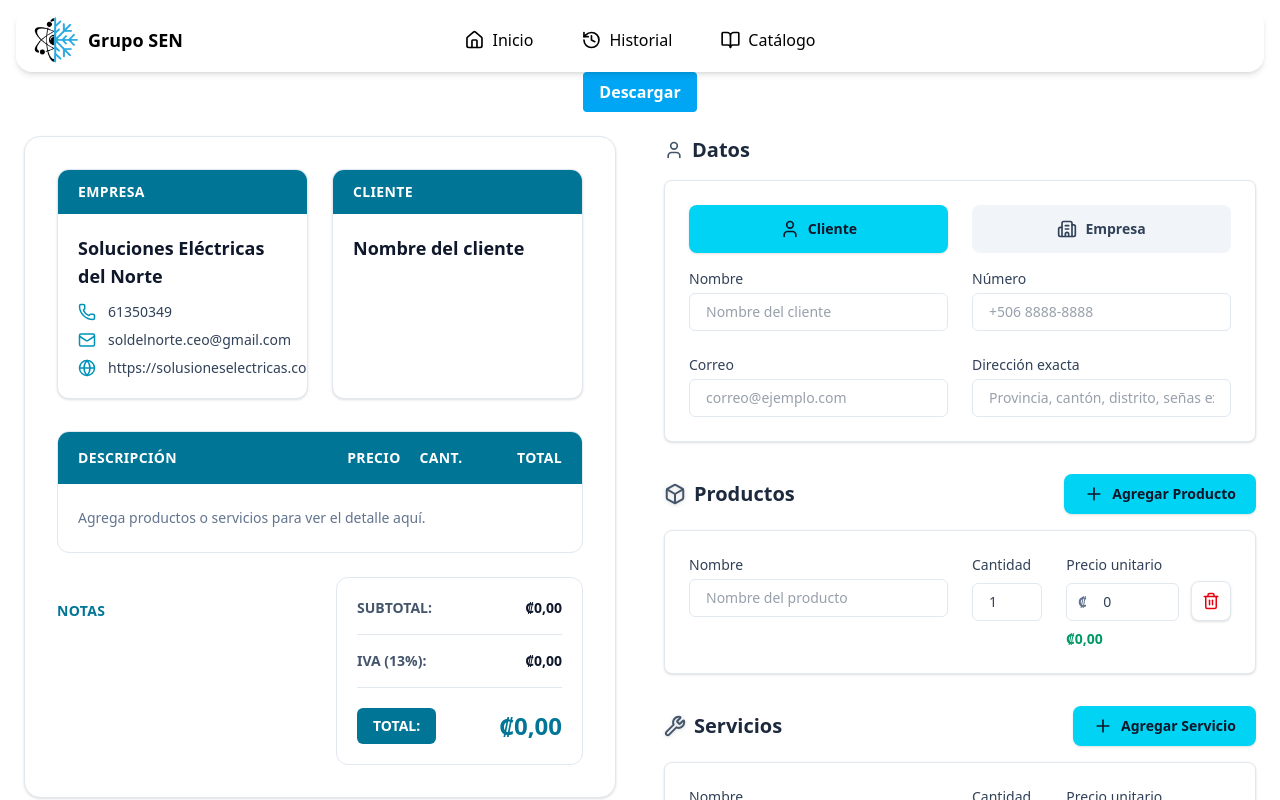
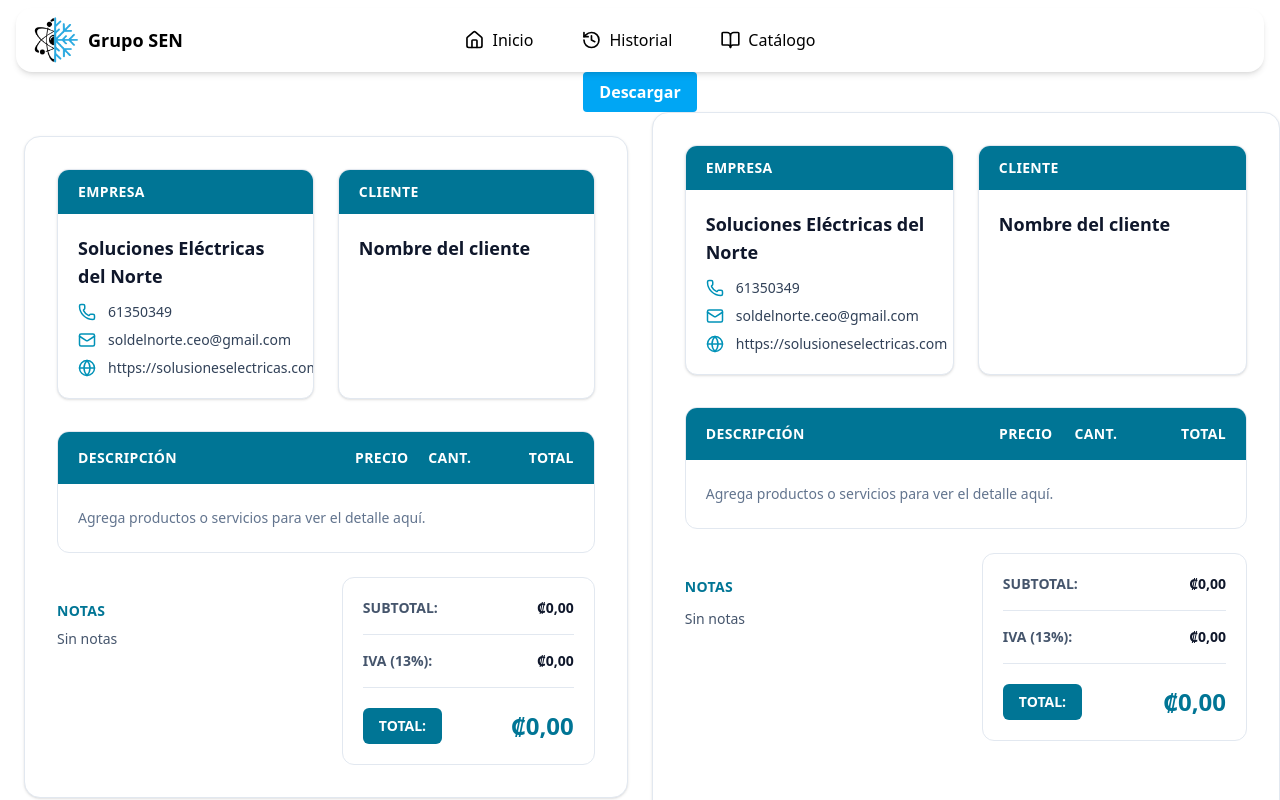
Before and after one commit to JosueMatamoros/SEN_Cotizaciones, a React (Vite) app in the folder frontend/: page / in a window 1280 px wide. Shown: the top 800 px of the page. Built offline with nearby package versions, Linux system fonts and the light colour scheme.

Commit message:
fix: notes wrap

```diff
--- a/frontend/src/components/preview/QuotePreview.jsx
+++ b/frontend/src/components/preview/QuotePreview.jsx
@@ -239,10 +239,12 @@ export default function QuotePreview({
 
         <div className="mt-6 grid grid-cols-1 gap-8 md:grid-cols-12">
           <div className="md:col-span-6 mt-6">
-            <div className="text-sm font-semibold tracking-wide text-cyan-700">
+            <div className="text-sm font-semibold tracking-wide text-cyan-700 mb-2">
               NOTAS
             </div>
-            <div className="text-sm leading-7 text-slate-600">{nota}</div>
+            <div className="text-sm leading-5 text-slate-600 whitespace-pre-line break-words">
+              {nota || "Sin notas"}
+            </div>
           </div>
           <div className="md:col-span-6">
             <div className="rounded-xl border border-slate-200 bg-white">
@@ -280,7 +282,6 @@ export default function QuotePreview({
           </div>
         </div>
 
-        {/* Sección de anexos expandible */}
         {anexos && (
           <div className="mt-8">
             <div className="rounded-xl border border-slate-200 bg-white p-5">
@@ -297,8 +298,6 @@ export default function QuotePreview({
             </div>
           </div>
         )}
-
-
       </div>
     </div>
   );
--- a/frontend/src/section/form.jsx
+++ b/frontend/src/section/form.jsx
@@ -1,212 +1,309 @@
-import { AnimatePresence, motion } from "framer-motion";
-import Field from "../components/form/Field";
-import Tabs from "../components/form/Tabs";
-import Accordion from "../components/form/Accordion";
-import Card from "../components/form/Card";
-import AnexosTextarea from "../components/form/AnexosTextarea";
-import { User, Box, Wrench, PencilLine, FileText } from "../utils/icons";
-import ItemsSection from "../components/form/ItemsSection";
-import CustomSelect from "../components/form/CustomSelect";
-import Toggle from "../components/form/Toggle";
+import { Mail, Phone, Globe, MapPin, User } from "lucide-react";
+import React from "react";
 
-export default function FormSection({
-  tab,
-  setTab,
-  asesorOpen,
-  setAsesorOpen,
-  cliente,
-  setCliente,
-  empresa,
-  setEmpresa,
+function toNumber(value) {
+  if (value === "" || value === null || value === undefined) return 0;
+  const n = Number(String(value).replace(/,/g, ""));
+  return Number.isFinite(n) ? n : 0;
+}
+
+function toInt(value, fallback = 1) {
+  const n = Math.trunc(toNumber(value));
+  return n >= 1 ? n : fallback;
+}
+
+function getTipoCambio(value, fallback = 520) {
+  const n = toNumber(value);
+  return n > 0 ? n : fallback;
+}
+
+function formatMoney(amount, currency) {
+  const n = Number.isFinite(amount) ? amount : 0;
+  try {
+    return new Intl.NumberFormat("es-CR", {
+      style: "currency",
+      currency,
+      maximumFractionDigits: 2,
+    }).format(n);
+  } catch {
+    return String(n.toFixed(2));
+  }
+}
+
+function normalizeItems(productos = [], servicios = []) {
+  const p = productos.map((it) => ({
+    id: it.id,
+    nombre: it.nombre ?? "",
+    detalle: it.detalle ?? "",
+    cantidad: toInt(it.cantidad, 1),
+    precioUnitarioCRC: toNumber(it.precioUnitario),
+  }));
+
+  const s = servicios.map((it) => ({
+    id: it.id,
+    nombre: it.nombre ?? "",
+    detalle: it.detalle ?? "",
+    cantidad: toInt(it.cantidad, 1),
+    precioUnitarioCRC: toNumber(it.precioUnitario),
+  }));
+
+  return [...p, ...s].filter((x) => x.nombre.trim() !== "");
+}
+
+function InfoLine({ icon, text }) {
+  return (
+    <div className="flex items-center gap-3 text-slate-700">
+      <div className="text-cyan-600">{icon}</div>
+      <span className="text-sm">{text}</span>
+    </div>
+  );
+}
+
+function HeaderCard({ title, children }) {
+  return (
+    <div className="overflow-hidden rounded-xl border border-slate-200 bg-white shadow-sm">
+      <div className="bg-cyan-700 px-5 py-3">
+        <div className="text-sm font-semibold tracking-wide text-white">
+          {title}
+        </div>
+      </div>
+      <div className="p-5">{children}</div>
+    </div>
+  );
+}
+
+export default function QuotePreview({
+  receptor,
   productos,
-  setProductos,
   servicios,
-  setServicios,
-  moneda,
-  setMoneda,
-  tipoCambio,
-  setTipoCambio,
-  aplicarIVA,
-  setAplicarIVA,
-  nota,
-  setNota,
-  anexos,
-  setAnexos,
-  errores = {},
+  moneda = "CRC",
+  tipoCambio = "",
+  aplicarIVA = false,
+  ivaRate = 0.13,
+  nota = "",
+  anexos = "",
 }) {
+  const [expandido, setExpandido] = React.useState(false);
+  const maxChars = 1300;
+  const isLong = anexos.length > maxChars;
+  const textoMostrar =
+    !expandido && isLong ? anexos.slice(0, maxChars) + "..." : anexos;
+  const items = normalizeItems(productos, servicios);
+
+  const tipoCambioFinal = getTipoCambio(tipoCambio, 520);
+  const isUSD = moneda === "USD";
+
+  const convert = (amountCRC) =>
+    isUSD ? amountCRC / tipoCambioFinal : amountCRC;
+  const currencyToShow = isUSD ? "USD" : "CRC";
+
+  const subtotalCRC = items.reduce(
+    (acc, it) => acc + it.precioUnitarioCRC * it.cantidad,
+    0,
+  );
+
+  const subtotal = convert(subtotalCRC);
+  const iva = aplicarIVA ? subtotal * ivaRate : 0;
+  const total = subtotal + iva;
+
+  const receptorTitle = receptor?.tipo === "empresa" ? "EMPRESA" : "CLIENTE";
+  const receptorNombre = receptor?.nombre?.trim() || "Nombre del cliente";
+
   return (
-    <section className="w-full p-6">
-      <div className="mx-auto w-full max-w-5xl space-y-8">
-        <Card title="Datos" icon={<User size={20} />}>
-          <Tabs value={tab} onChange={setTab} />
-
-          <AnimatePresence mode="wait" initial={false}>
-            {tab === "cliente" ? (
-              <motion.div
-                key="cliente"
-                initial={{ opacity: 0, y: 10 }}
-                animate={{ opacity: 1, y: 0 }}
-                exit={{ opacity: 0, y: -10 }}
-                transition={{ duration: 0.18 }}
-                className="grid grid-cols-1 gap-6 md:grid-cols-2"
-              >
-                <Field
-                  label="Nombre"
-                  placeholder="Nombre del cliente"
-                  value={cliente.nombre}
-                  onChange={(v) => setCliente((s) => ({ ...s, nombre: v }))}
-                  error={errores.nombreReceptor}
-                />
-                <Field
-                  label="Número"
-                  placeholder="+506 8888-8888"
-                  value={cliente.numero}
-                  onChange={(v) => setCliente((s) => ({ ...s, numero: v }))}
-                  type="tel"
-                />
-                <Field
-                  label="Correo"
-                  placeholder="correo@ejemplo.com"
-                  value={cliente.correo}
-                  onChange={(v) => setCliente((s) => ({ ...s, correo: v }))}
-                  type="email"
-                />
-                <Field
-                  label="Dirección exacta"
-                  placeholder="Provincia, cantón, distrito, señas exactas"
-                  value={cliente.direccion}
-                  onChange={(v) => setCliente((s) => ({ ...s, direccion: v }))}
-                />
-              </motion.div>
-            ) : (
-              <motion.div
-                key="empresa"
-                initial={{ opacity: 0, y: 10 }}
-                animate={{ opacity: 1, y: 0 }}
-                exit={{ opacity: 0, y: -10 }}
-                transition={{ duration: 0.18 }}
-                className="grid grid-cols-1 gap-6 md:grid-cols-2"
-              >
-                <Field
-                  label="Nombre empresa"
-                  placeholder="Razón social"
-                  value={empresa.nombreEmpresa}
-                  onChange={(v) => setEmpresa((s) => ({ ...s, nombreEmpresa: v }))}
-                  error={errores.nombreReceptor}
-                />
-                <Field
-                  label="Número empresa"
-                  placeholder="+506 8888-8888"
-                  value={empresa.numeroEmpresa}
-                  onChange={(v) => setEmpresa((s) => ({ ...s, numeroEmpresa: v }))}
-                  type="tel"
-                />
-                <Field
-                  label="Correo"
-                  placeholder="empresa@ejemplo.com"
-                  value={empresa.correo}
-                  onChange={(v) => setEmpresa((s) => ({ ...s, correo: v }))}
-                  type="email"
-                />
-                <Field
-                  label="Dirección exacta"
-                  placeholder="Provincia, cantón, distrito, señas exactas"
-                  value={empresa.direccion}
-                  onChange={(v) => setEmpresa((s) => ({ ...s, direccion: v }))}
-                />
-
-                <div className="md:col-span-2">
-                  <Accordion
-                    title="Asesor"
-                    open={asesorOpen}
-                    onToggle={() => setAsesorOpen((v) => !v)}
-                  >
-                    <div className="grid grid-cols-1 gap-6 md:grid-cols-2">
-                      <Field
-                        label="Nombre del asesor"
-                        placeholder="Nombre del asesor"
-                        value={empresa.asesorNombre}
-                        onChange={(v) => setEmpresa((s) => ({ ...s, asesorNombre: v }))}
-                      />
-                      <Field
-                        label="Número del asesor"
-                        placeholder="+506 8888-8888"
-                        value={empresa.asesorNumero}
-                        onChange={(v) => setEmpresa((s) => ({ ...s, asesorNumero: v }))}
-                        type="tel"
-                      />
-                    </div>
-                  </Accordion>
+    <div className="w-full rounded-2xl border border-slate-200 bg-white shadow-sm">
+      <div className="p-6 md:p-8">
+        <div className="grid grid-cols-1 gap-6 md:grid-cols-2">
+          <HeaderCard title="EMPRESA">
+            <div className="space-y-4">
+              <div>
+                <div className="text-lg font-semibold text-slate-900">
+                  Soluciones Eléctricas del Norte
                 </div>
-              </motion.div>
-            )}
-          </AnimatePresence>
-        </Card>
-
-        <ItemsSection
-          title="Productos"
-          icon={<Box size={22} strokeWidth={2.2} className="drop-shadow-sm" />}
-          addLabel="Agregar Producto"
-          items={productos}
-          setItems={setProductos}
-          namePlaceholder="Nombre del producto"
-          currency="CRC"
-          error={errores.items}
-        />
-
-        <ItemsSection
-          title="Servicios"
-          icon={<Wrench size={22} strokeWidth={2.2} className="drop-shadow-sm" />}
-          addLabel="Agregar Servicio"
-          items={servicios}
-          setItems={setServicios}
-          namePlaceholder="Nombre del servicio"
-          currency="CRC"
-          error={errores.items}
-        />
-
-        <Card title="Detalles de cotización" className="mt-8" icon={<FileText size={20} />}>
-          <div className="flex flex-col md:flex-row gap-6 items-center justify-around">
-            <div className="w-full md:w-1/3">
-              <label className="block mb-2 text-sm font-medium text-slate-700">Moneda</label>
-              <CustomSelect value={moneda} onChange={setMoneda} />
-            </div>
-
-            <div className="w-full md:w-1/3">
-              <label className="block mb-2 text-sm font-medium text-slate-700">Tipo de cambio</label>
-              <div className="relative w-full">
-                <span className="absolute left-3 top-1/2 -translate-y-1/2 text-slate-500 text-lg">₡</span>
-                <input
-                  type="text"
-                  value={tipoCambio}
-                  onChange={(e) => setTipoCambio(e.target.value.replace(/\D/g, ""))}
-                  disabled={moneda !== "USD"}
-                  placeholder="520"
-                  className="w-full rounded-md border border-slate-200 bg-white pl-8 pr-4 py-2 text-sm text-slate-700 focus:border-cyan-400 focus:ring-4 focus:ring-cyan-100 disabled:bg-slate-100"
-                />
+                <div className="mt-3 space-y-2">
+                  <InfoLine icon={<Phone size={18} />} text="61350349" />
+                  <InfoLine
+                    icon={<Mail size={18} />}
+                    text="soldelnorte.ceo@gmail.com"
+                  />
+                  <InfoLine
+                    icon={<Globe size={18} />}
+                    text="https://solusioneselectricas.com"
+                  />
+                </div>
               </div>
             </div>
+          </HeaderCard>
 
-            <div className="w-full md:w-1/3 flex flex-col items-center md:items-start">
-              <label className="block mb-2 text-sm font-medium text-slate-700">Aplicar IVA</label>
-              <Toggle checked={aplicarIVA} onChange={setAplicarIVA} />
+          <HeaderCard title={receptorTitle}>
+            <div className="space-y-4">
+              <div>
+                <div className="text-lg font-semibold text-slate-900">
+                  {receptorNombre}
+                </div>
+
+                <div className="mt-3 space-y-2">
+                  {receptor?.correo ? (
+                    <InfoLine
+                      icon={<Mail size={18} />}
+                      text={receptor.correo}
+                    />
+                  ) : null}
+
+                  {receptor?.numero ? (
+                    <InfoLine
+                      icon={<Phone size={18} />}
+                      text={receptor.numero}
+                    />
+                  ) : null}
+
+                  {receptor?.direccion ? (
+                    <InfoLine
+                      icon={<MapPin size={18} />}
+                      text={receptor.direccion}
+                    />
+                  ) : null}
+
+                  {receptor?.tipo === "empresa" && receptor?.asesorNombre ? (
+                    <InfoLine
+                      icon={<User size={18} />}
+                      text={`Asesor: ${receptor.asesorNombre}`}
+                    />
+                  ) : null}
+
+                  {receptor?.tipo === "empresa" && receptor?.asesorNumero ? (
+                    <InfoLine
+                      icon={<Phone size={18} />}
+                      text={receptor.asesorNumero}
+                    />
+                  ) : null}
+                </div>
+              </div>
+            </div>
+          </HeaderCard>
+        </div>
+
+        <div className="mt-8 overflow-hidden rounded-xl border border-slate-200">
+          <div className="grid grid-cols-12 bg-cyan-700 px-5 py-4 text-xs font-semibold tracking-wide text-white md:text-sm">
+            <div className="col-span-6">DESCRIPCIÓN</div>
+            <div className="col-span-2 text-right">PRECIO</div>
+            <div className="col-span-2 text-center">CANT.</div>
+            <div className="col-span-2 text-right">TOTAL</div>
+          </div>
+
+          <div className="divide-y divide-slate-200">
+            {items.length === 0 ? (
+              <div className="px-5 py-6 text-sm text-slate-500">
+                Agrega productos o servicios para ver el detalle aquí.
+              </div>
+            ) : (
+              items.map((it, idx) => {
+                const precioUnitario = convert(it.precioUnitarioCRC);
+                const lineTotal = precioUnitario * it.cantidad;
+                const alt = idx % 2 === 1;
+
+                return (
+                  <div
+                    key={it.id ?? `row-${idx}`}
+                    className={[
+                      "grid grid-cols-12 px-5 py-5",
+                      alt ? "bg-slate-50" : "bg-white",
+                    ].join(" ")}
+                  >
+                    <div className="col-span-6">
+                      <div className="text-sm font-semibold text-slate-900 md:text-base">
+                        {it.nombre}
+                      </div>
+                      {it.detalle ? (
+                        <div className="mt-1 text-sm text-slate-500">
+                          {it.detalle}
+                        </div>
+                      ) : null}
+                    </div>
+
+                    <div className="col-span-2 text-right text-sm text-slate-700 md:text-base">
+                      {formatMoney(precioUnitario, currencyToShow)}
+                    </div>
+
+                    <div className="col-span-2 text-center text-sm text-slate-700 md:text-base">
+                      {it.cantidad}
+                    </div>
+
+                    <div className="col-span-2 text-right text-sm font-semibold text-slate-900 md:text-base">
+                      {formatMoney(lineTotal, currencyToShow)}
+                    </div>
+                  </div>
+                );
+              })
+            )}
+          </div>
+        </div>
+
+        <div className="mt-6 grid grid-cols-1 gap-8 md:grid-cols-12">
+          <div className="md:col-span-6 mt-6">
+            <div className="text-sm font-semibold tracking-wide text-cyan-700 mb-2">
+              NOTAS
+            </div>
+            <div className="text-sm leading-7 text-slate-600 whitespace-pre-line wrap-break-word">
+              {nota || "Sin notas"}
             </div>
           </div>
-        </Card>
+          <div className="md:col-span-6">
+            <div className="rounded-xl border border-slate-200 bg-white">
+              <div className="p-5">
+                <div className="flex items-center justify-between border-b border-slate-200 pb-4">
+                  <div className="text-sm font-semibold text-slate-600">
+                    SUBTOTAL:
+                  </div>
+                  <div className="text-sm font-semibold text-slate-900">
+                    {formatMoney(subtotal, currencyToShow)}
+                  </div>
+                </div>
 
-        <Card title="Notas" className="mt-8" icon={<PencilLine size={20} />}>
-          <textarea
-            className="w-full min-h-30 rounded-md border border-slate-200 bg-white px-4 py-2 text-sm text-slate-700 focus:ring-4 focus:ring-cyan-100"
-            placeholder="Escribe aquí tus notas..."
-            value={nota}
-            onChange={e => setNota(e.target.value)}
-          />
-        </Card>
+                <div className="flex items-center justify-between border-b border-slate-200 py-4">
+                  <div className="text-sm font-semibold text-slate-600">
+                    IVA ({Math.round(ivaRate * 100)}%):
+                  </div>
+                  <div className="text-sm font-semibold text-slate-900">
+                    {formatMoney(iva, currencyToShow)}
+                  </div>
+                </div>
 
-        <Card title="Anexos" className="mt-8" icon={<FileText size={20} />}>
-          <AnexosTextarea value={anexos} onChange={e => setAnexos(e.target.value)} />
-        </Card>
+                <div className="pt-5">
+                  <div className="flex items-center justify-between">
+                    <div className="inline-flex items-center rounded-md bg-cyan-700 px-4 py-2 text-sm font-semibold text-white">
+                      TOTAL:
+                    </div>
+                    <div className="text-2xl font-semibold text-cyan-700">
+                      {formatMoney(total, currencyToShow)}
+                    </div>
+                  </div>
+                </div>
+              </div>
+            </div>
+          </div>
+        </div>
+
+        {anexos && (
+          <div className="mt-8">
+            <div className="rounded-xl border border-slate-200 bg-white p-5">
+              <div className="text-sm font-semibold text-slate-600 mb-2">
+                Anexos:
+              </div>
+              <div className="text-slate-700 whitespace-pre-line break-words">
+                {textoMostrar}
+              </div>
+              {isLong && (
+                <button
+                  className="mt-2 text-cyan-700 underline text-xs font-semibold"
+                  onClick={() => setExpandido((e) => !e)}
+                >
+                  {expandido ? "Mostrar menos" : "Mostrar todo"}
+                </button>
+              )}
+            </div>
+          </div>
+        )}
       </div>
-    </section>
+    </div>
   );
 }
```
